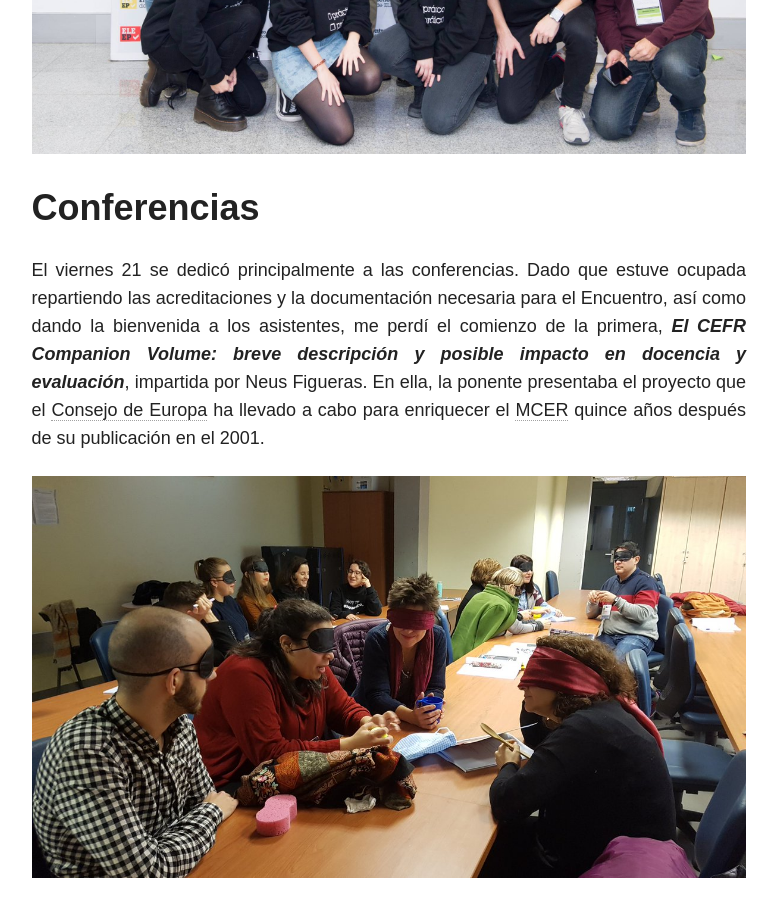
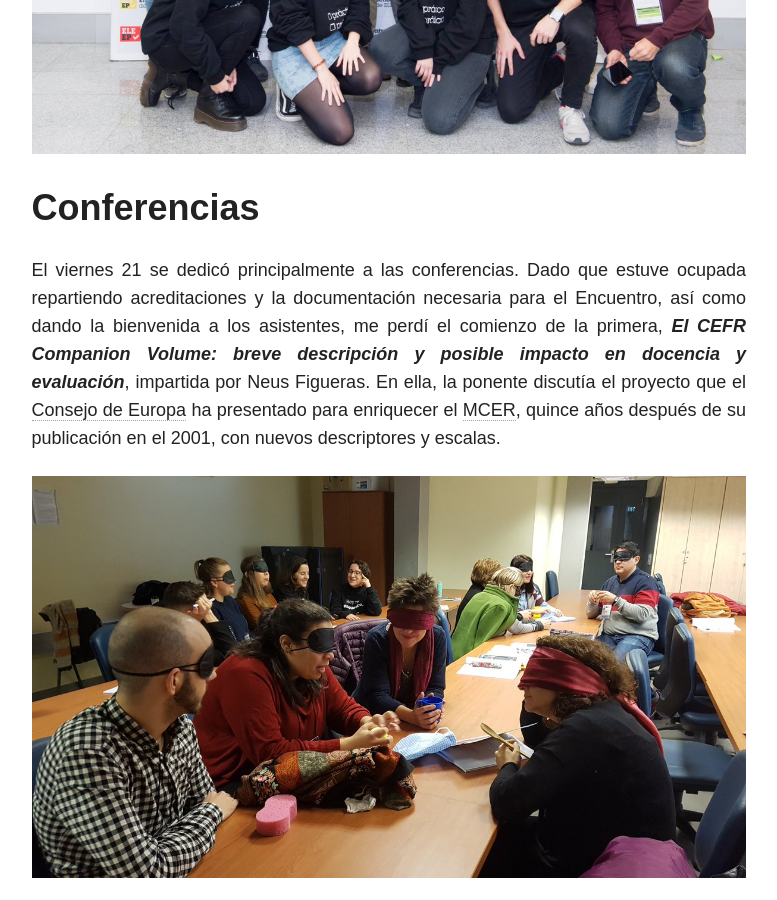
Before and after one commit to immalopez/immalopez.github.io, a Jekyll site: the page built from _posts/blog/2018-12-27-yo-una-joven-padawan.md, in a window 1280 px wide and 900 px high, scrolled down 1469 px. Shown: the whole window, without its empty margins (348-1125 px from the left). Built offline with Jekyll 4.4.1, drawn with Linux system fonts in a browser that asks for light colours; nearby versions of some CDN libraries; comment, search, counter and statistics services are not loaded.

Commit message:
Update 2018-12-27-yo-una-joven-padawan.md

```diff
--- a/_posts/blog/2018-12-27-yo-una-joven-padawan.md
+++ b/_posts/blog/2018-12-27-yo-una-joven-padawan.md
@@ -21,7 +21,7 @@
 
 # Conferencias
 
-El viernes 21 se dedicó principalmente a las conferencias. Dado que estuve ocupada repartiendo las acreditaciones y la documentación necesaria para el Encuentro, así como dando la bienvenida a los asistentes, me perdí el comienzo de la primera, **_El CEFR Companion Volume: breve descripción y posible impacto en docencia y evaluación_**, impartida por Neus Figueras. En ella, la ponente presentaba el proyecto que el <a href="https://es.wikipedia.org/wiki/Consejo_de_Europa" target="_blank">Consejo de Europa</a> ha llevado a cabo para enriquecer el <a href="https://es.wikipedia.org/wiki/Marco_Común_Europeo_de_Referencia_para_las_lenguas" target="_blank">MCER</a> quince años después de su publicación en el 2001.
+El viernes 21 se dedicó principalmente a las conferencias. Dado que estuve ocupada repartiendo acreditaciones y la documentación necesaria para el Encuentro, así como dando la bienvenida a los asistentes, me perdí el comienzo de la primera, **_El CEFR Companion Volume: breve descripción y posible impacto en docencia y evaluación_**, impartida por Neus Figueras. En ella, la ponente discutía el proyecto que el <a href="https://es.wikipedia.org/wiki/Consejo_de_Europa" target="_blank">Consejo de Europa</a> ha presentado para enriquecer el <a href="https://es.wikipedia.org/wiki/Marco_Común_Europeo_de_Referencia_para_las_lenguas" target="_blank">MCER</a>, quince años después de su publicación en el 2001, con nuevos descriptores y escalas.
 
 ![Taller invidentes](/images/DvAupodWsAANBsF.jpg)
 
```
